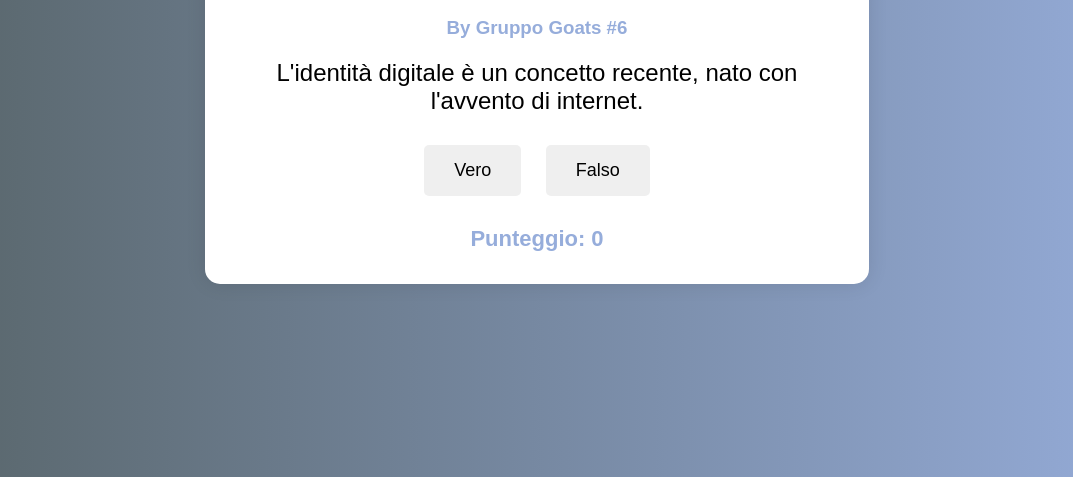
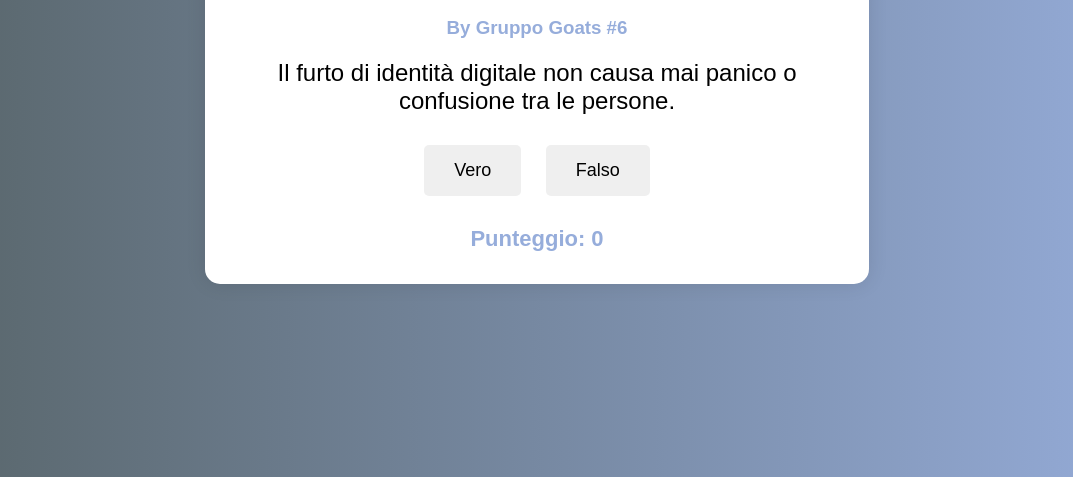
Before and after one commit to ZapGamer/Sito-Identita-Digitale, a plain HTML site: page Sito/quiz/quiz.html in a window 1280 px wide. Shown: the part 323-800 px from the top of the page, without its empty margins (103-1176 px from the left). Drawn offline with Linux system fonts and the light colour scheme.

Commit message:
update alle domande del quiz
(ho impiegato 1h e 28minuti per installare nodejs sul pc della scuola (non l'ho fatto, ho creato un cmd con una sessione che aveva node nelle variabili d'ambiente) odio tutto e tutti)

```diff
--- a/Sito/quiz/java.js
+++ b/Sito/quiz/java.js
@@ -1,25 +1,25 @@
 const claims = [
-    { statement: "Le identità digitali sono sempre sicure e non possono essere rubate.", isTrue: false },
-    { statement: "Solo le password sono sufficienti per proteggere un'identità digitale.", isTrue: false },
-    { statement: "L'identità digitale è un concetto recente, nato con l'avvento di internet.", isTrue: true },
-    { statement: "Le identità digitali possono essere create solo da individui privati, non da organizzazioni.", isTrue: false },
-    { statement: "L'autenticazione a due fattori migliora la sicurezza dell'account.", isTrue: true },
-    { statement: "Il phishing è un tentativo di ottenere informazioni sensibili spacciandosi per un ente affidabile.", isTrue: true },
-    { statement: "Tutti i siti web con HTTP sono sicuri.", isTrue: false },
-    { statement: "Gli hacker non possono accedere alle tue informazioni tramite Wi-Fi pubblico.", isTrue: false },
-    { statement: "I dati biometrici come impronte digitali sono infallibili.", isTrue: false },
-    { statement: "Le identità digitali possono essere utilizzate per accedere a servizi online.", isTrue: true },
-    { statement: "Le identità digitali spesso richiedono l'uso di password complesse per la protezione.", isTrue: true },
-    { statement: "Le identità digitali possono essere rubate tramite attacchi di phishing.", isTrue: true },
-    { statement: "Le identità digitali possono essere gestite da organizzazioni con scopi specifici.", isTrue: true },
-    { statement: "La compromissione di un'identità digitale può danneggiare la reputazione di una persona o di un'azienda.", isTrue: true },
-    { statement: "La compromissione di un'identità digitale può causare panico e confusione nella popolazione.", isTrue: true },
-    { statement: "Verificare l'autenticità dei siti web è importante per proteggere l'identità digitale.", isTrue: true },
-    { statement: "Le identità digitali possono contenere informazioni sensibili e personali.", isTrue: true },
-    { statement: "Esistono organizzazioni dedicate alla protezione delle identità digitali.", isTrue: true },
-    { statement: "Le identità digitali possono essere utilizzate per propaganda politica.", isTrue: true }
+    { statement: "Le identità digitali non possono essere violate grazie alla tecnologia avanzata.", isTrue: false },
+    { statement: "L'utilizzo di sole password è una protezione adeguata per le identità digitali.", isTrue: false },
+    { statement: "L'idea di identità digitale esisteva già prima di internet.", isTrue: false },
+    { statement: "Solo gli individui possono creare identità digitali, non le aziende.", isTrue: false },
+    { statement: "L'uso di autenticazione a due fattori aumenta significativamente la sicurezza degli account.", isTrue: true },
+    { statement: "Il phishing è una tecnica usata per rubare dati personali fingendo di essere un'istituzione fidata.", isTrue: true },
+    { statement: "I siti web con HTTP sono sempre affidabili e sicuri.", isTrue: false },
+    { statement: "Gli hacker non possono ottenere i tuoi dati se utilizzi una rete Wi-Fi pubblica.", isTrue: false },
+    { statement: "Le impronte digitali e altri dati biometrici sono infallibili per la sicurezza.", isTrue: false },
+    { statement: "Le identità digitali permettono l'accesso a vari servizi online.", isTrue: true },
+    { statement: "Per proteggere le identità digitali, è importante utilizzare password complesse.", isTrue: true },
+    { statement: "Le identità digitali sono completamente sicure contro gli attacchi di phishing.", isTrue: false },
+    { statement: "Organizzazioni e aziende possono gestire identità digitali per scopi specifici.", isTrue: true },
+    { statement: "Un'identità digitale compromessa può danneggiare gravemente la reputazione di un individuo o di un'azienda.", isTrue: true },
+    { statement: "Il furto di identità digitale non causa mai panico o confusione tra le persone.", isTrue: false },
+    { statement: "Verificare l'autenticità di un sito web è cruciale per la protezione dell'identità digitale.", isTrue: true },
+    { statement: "Le identità digitali possono includere informazioni sensibili e personali.", isTrue: true },
+    { statement: "Non esistono organizzazioni che si occupano della protezione delle identità digitali.", isTrue: false },
+    { statement: "Le identità digitali non vengono mai utilizzate per scopi di propaganda politica.", isTrue: false },
+    { statement: "La gestione sicura delle identità digitali richiede aggiornamenti costanti delle misure di sicurezza.", isTrue: true }
 ];
-
 
 let currentClaimIndex = 0;
 let score = 0;
```
Also changed, not shown: Sito/404.html (+4 -5 lines), Sito/quiz/quiz.html (+0 -1 lines).
